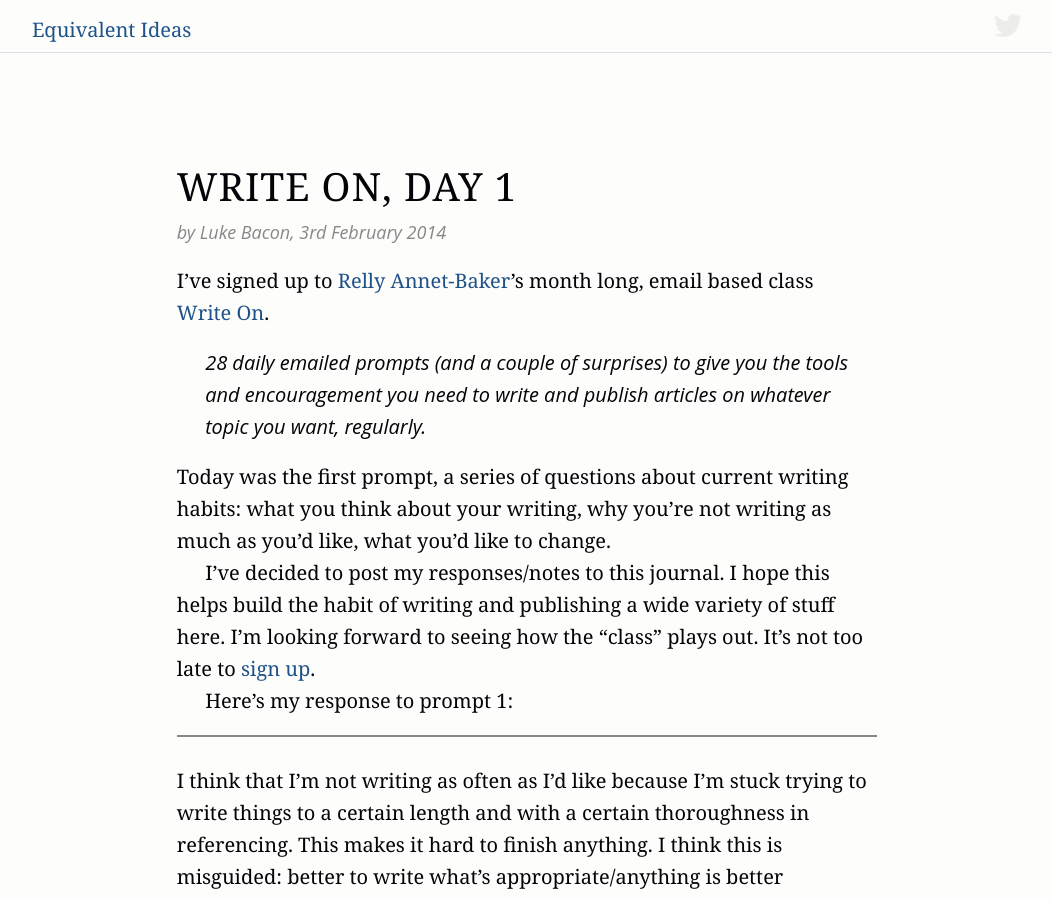
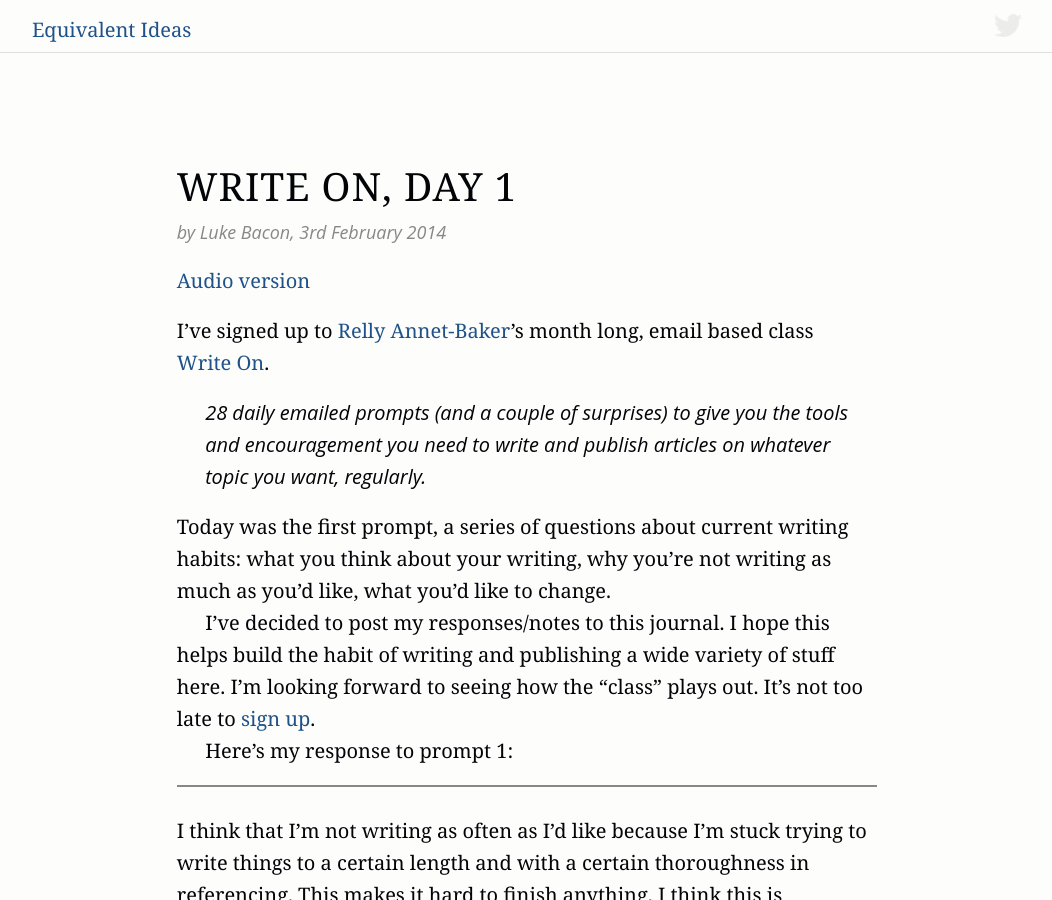
Before and after one commit to equivalentideas/home, a Jekyll site: the page built from _posts/2014-02-02-writeon-1.markdown, in a window 1280 px wide and 900 px high. Shown: the whole window, without its empty margins (113-1165 px from the left). Built offline with Jekyll 4.4.1, drawn with Linux system fonts in a browser that asks for light colours; nearby versions of some CDN libraries; Markdown is read by kramdown in place of the engine named in the settings.

Commit message:
add audio link to post layout

```diff
--- /dev/null
+++ b/_includes/article-audio.html
@@ -0,0 +1,7 @@
+<aside class="article-audio">
+    <p>
+        <a href="{{ page.audio-mp3 }}" title="Download {{ page.title }} as an mp3" class="download">
+            Audio version {% if page.audio-mp3-size %}[{{ page.audio-mp3-size }}]{% endif %}
+        </a>
+    </p>
+</aside>
--- a/_layouts/post.html
+++ b/_layouts/post.html
@@ -20,6 +20,10 @@
             <!-- {% include sharelinks.html %} -->
 
             <section class="e-content entry-content">
+                {{ if page.audio-mp3 }}
+                    {% include article-audio.html %}
+                {{ endif }}
+
                 {{ content }}
             </section>
 
```
